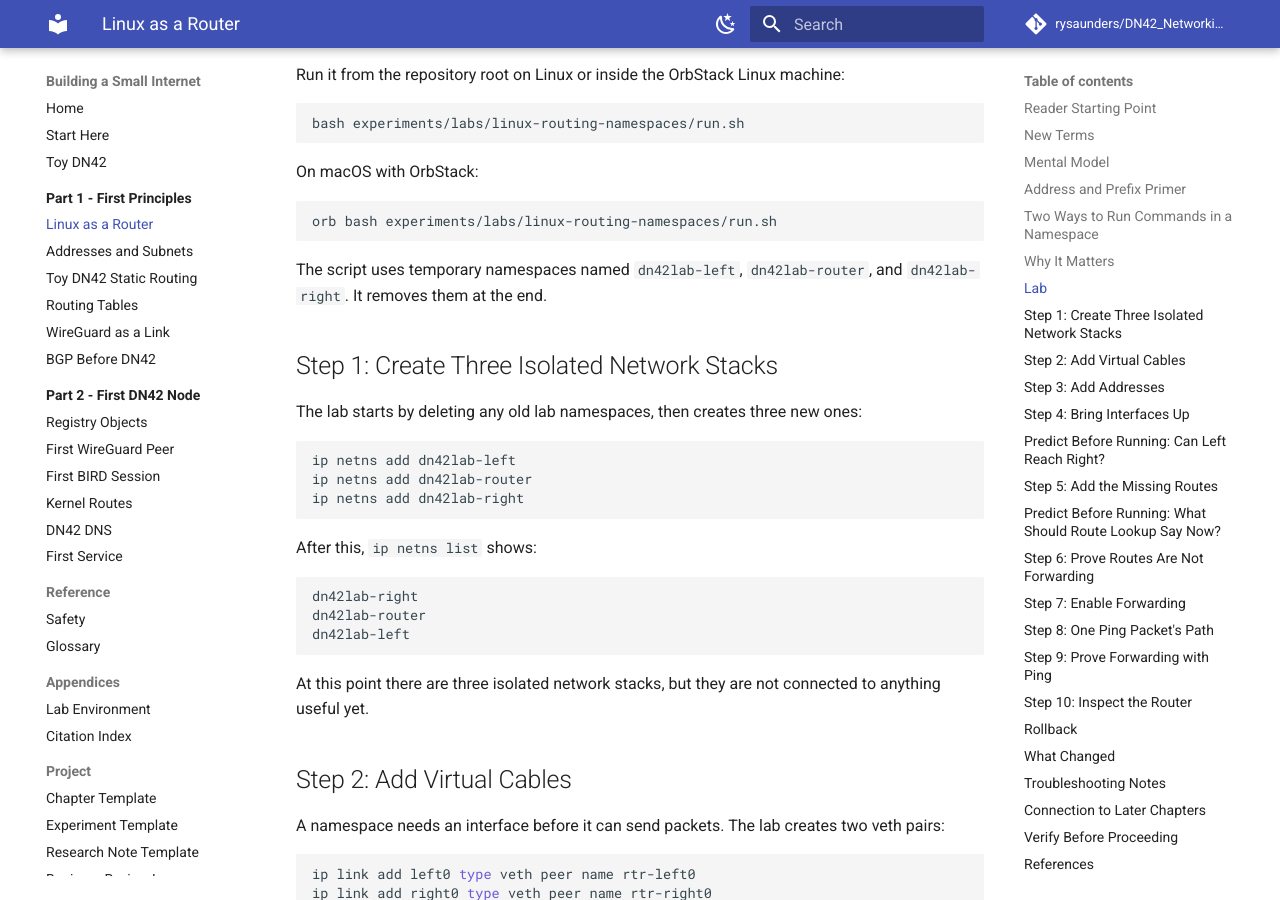
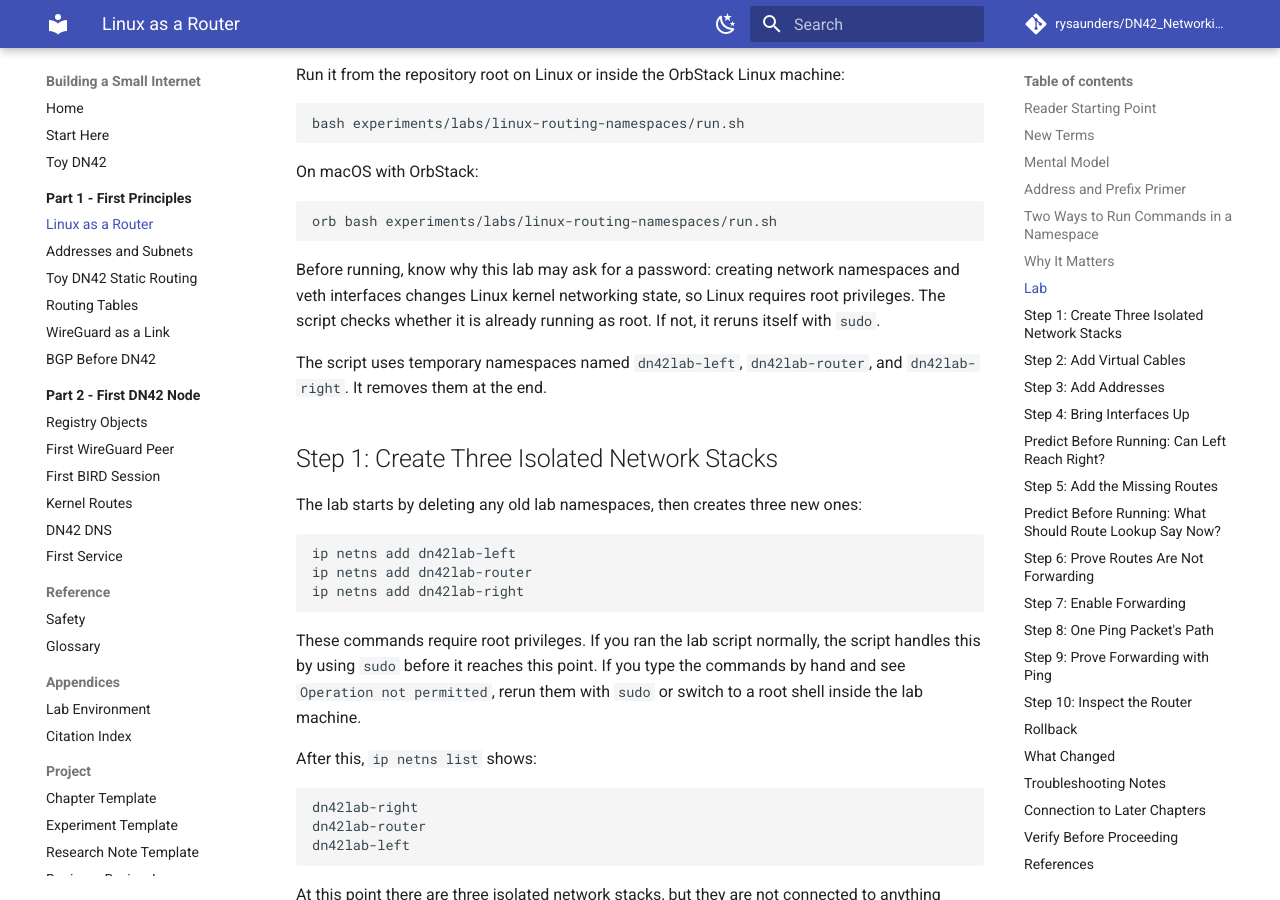
Before and after one commit to rysaunders/DN42_Networking_by_Experimenting, an MkDocs documentation site: the page built from docs/part-01-first-principles/01-linux-networking.md, in a window 1280 px wide and 900 px high, scrolled down 3558 px. Built offline with MkDocs 1.6.1 and Material for MkDocs 9.7.7, drawn with Linux system fonts in a browser that asks for light colours; comment, search, counter and statistics services are not loaded; some of the changed text lies outside the part shown.

Commit message:
Document namespace lab root requirement

````diff
--- a/docs/part-01-first-principles/01-linux-networking.md
+++ b/docs/part-01-first-principles/01-linux-networking.md
@@ -124,6 +124,8 @@ On macOS with OrbStack:
 orb bash experiments/labs/linux-routing-namespaces/run.sh
 ```
 
+Before running, know why this lab may ask for a password: creating network namespaces and veth interfaces changes Linux kernel networking state, so Linux requires root privileges. The script checks whether it is already running as root. If not, it reruns itself with `sudo`.
+
 The script uses temporary namespaces named `dn42lab-left`, `dn42lab-router`, and `dn42lab-right`. It removes them at the end.
 
 ## Step 1: Create Three Isolated Network Stacks
@@ -135,6 +137,8 @@ ip netns add dn42lab-left
 ip netns add dn42lab-router
 ip netns add dn42lab-right
 ```
+
+These commands require root privileges. If you ran the lab script normally, the script handles this by using `sudo` before it reaches this point. If you type the commands by hand and see `Operation not permitted`, rerun them with `sudo` or switch to a root shell inside the lab machine.
 
 After this, `ip netns list` shows:
 
@@ -492,6 +496,7 @@ After rollback:
 
 ## Troubleshooting Notes
 
+- If `ip netns add` or `ip link add` says `Operation not permitted`, the command was not run with root privileges. Use the lab script, which invokes `sudo`, or run the command as root inside the Linux lab machine.
 - If `ip route get` says `Network is unreachable`, the namespace has no selected route for that destination.
 - If `ip route get` is correct but ping fails through a middle namespace, check forwarding on the middle namespace.
 - If one direction works but the other does not, check the return route.
````
Also changed, not shown: experiments/labs/linux-routing-namespaces/README.md (+9 -2 lines).
